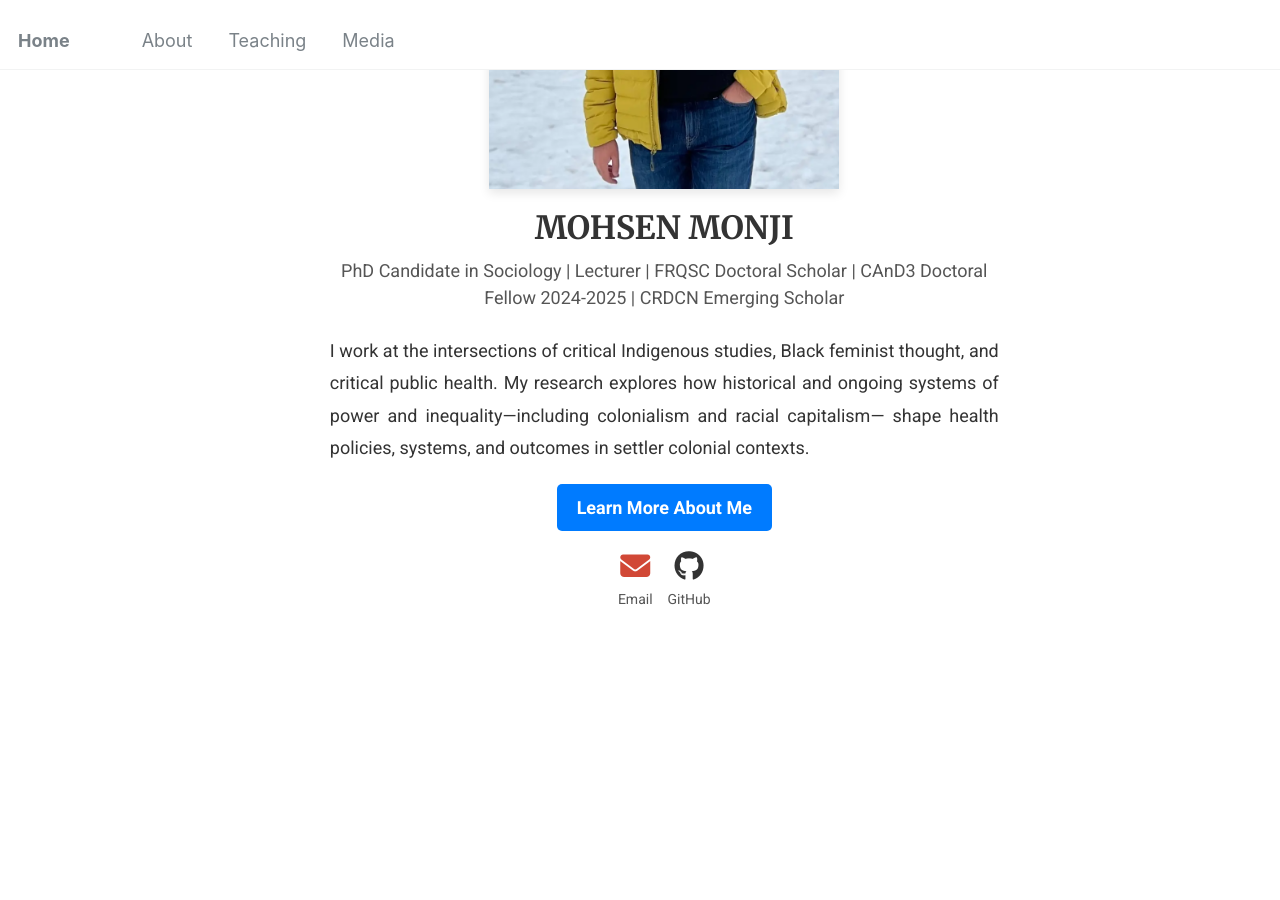
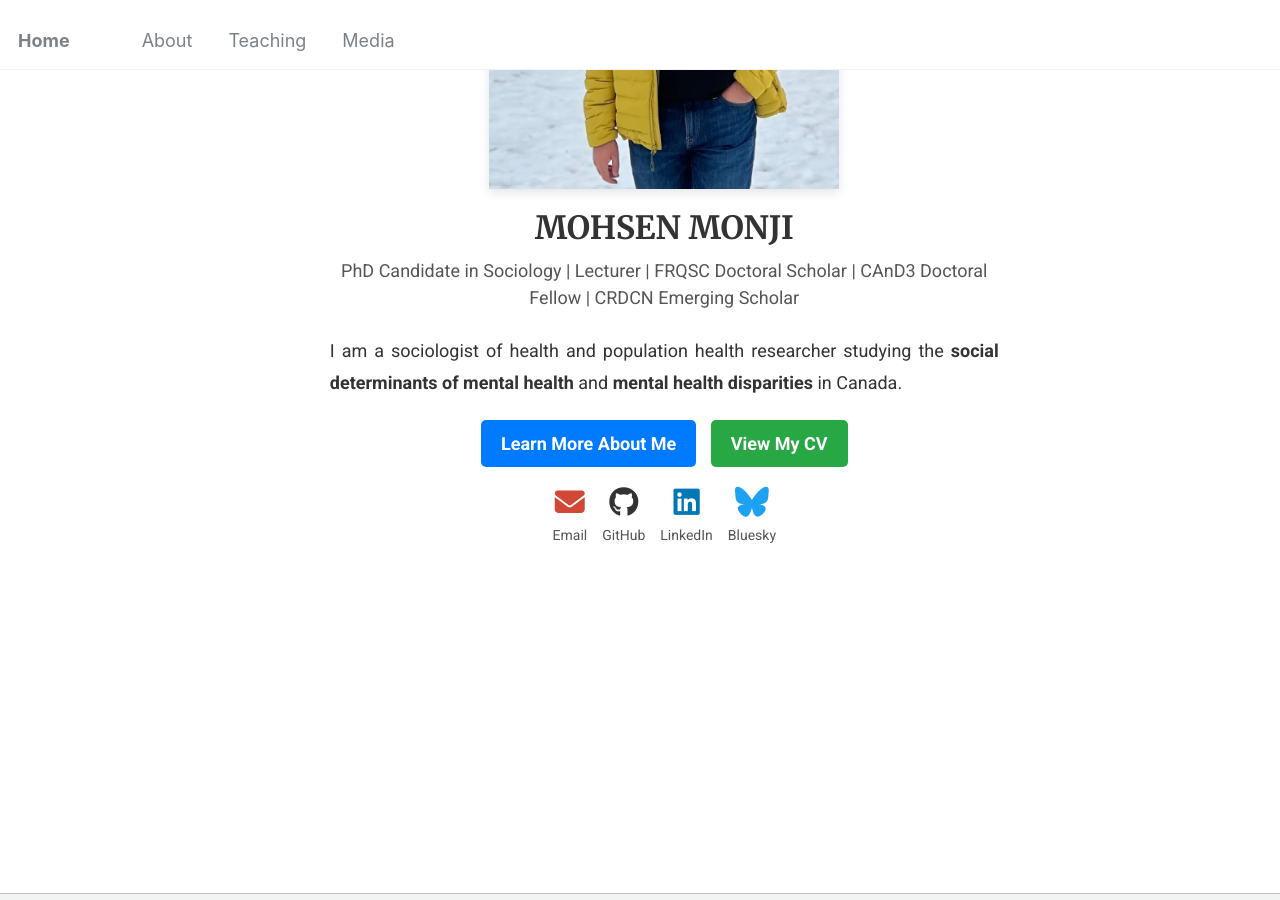
Before and after one commit to Mohsnmonji/mohsnmonji.github.io, a Jekyll site: the page built from _pages/front.md, in a window 1280 px wide and 900 px high, scrolled down 378 px. Built offline with Jekyll 4.4.1, drawn with Linux system fonts in a browser that asks for light colours.

Commit message:
Update front.md

```diff
--- a/_pages/front.md
+++ b/_pages/front.md
@@ -1,19 +1,15 @@
 ---
 permalink: /
 title: ""
-seo_title: "Mohsen Monji"
-description: "Mohsen Monji is a sociologist of health studying the social determinants of mental health and access to mental health care in Canada."
-canonical: "https://www.mohsenmonji.com/"
+seo_title: "Mohsen Monji | Sociologist & Population Health Researcher"
 author_profile: false
 hide_avatar: true
 ---
-
 <div style="text-align: center; margin-top: 50px; max-width: 800px; margin: auto; padding: 20px;">
-
   <!-- Profile Image -->
   <div>
-    <img src="images/mohsen-monji-profile.webp" alt="Mohsen Monji, Sociologist and Population Health Researcher"
-      style="width: 350px; height: 400px; object-fit: cover; border-radius: 0; box-shadow: 0px 4px 10px rgba(0, 0, 0, 0.1); margin-bottom: 20px;">
+   <img src="images/mohsen-monji-profile.webp" alt="Mohsen Monji, Sociologist and Population  Health Researcher"
+     style="width: 350px; height: 400px; object-fit: cover; border-radius: 0; box-shadow: 0px 4px 10px rgba(0, 0, 0, 0.1); margin-bottom: 20px;">
   </div>
 
   <!-- Name -->
@@ -21,34 +17,46 @@ hide_avatar: true
 
   <!-- Subtitle -->
   <p style="font-size: 18px; margin-top: 5px; color: #555;">
-    PhD Candidate in Sociology | Lecturer | FRQSC Doctoral Scholar | CAnD3 Doctoral Fellow 2024-2025 | CRDCN Emerging Scholar
+    PhD Candidate in Sociology | Lecturer | FRQSC Doctoral Scholar | CAnD3 Doctoral Fellow | CRDCN Emerging Scholar
   </p>
 
   <!-- Description -->
-<p style="font-size: 18px; color: #333; text-align: justify; line-height: 1.8; margin-bottom: 20px;">
+  <p style="font-size: 18px; color: #333; text-align: justify; line-height: 1.8; margin-bottom: 20px;">
+    I am a sociologist of health and population health researcher studying the
+    <strong>social determinants of mental health</strong> and <strong>mental health disparities</strong>
+    in Canada.
+  </p>
 
-I work at the intersections of critical Indigenous studies, Black feminist thought, and critical public health. My research explores how historical and ongoing systems of power and inequality—including colonialism and racial capitalism— shape health policies, systems, and outcomes in settler colonial contexts.
-</p>
-
-  <!-- Button -->
+  <!-- Buttons -->
   <div style="margin-bottom: 20px;">
-    <a href="/about-me/" style="display: inline-block; padding: 10px 20px; background-color: #007BFF; color: white; text-decoration: none; border-radius: 5px; font-weight: bold;">
-      Learn More About Me
-    </a>
+    <a href="/about-me/" style="display: inline-block; padding: 10px 20px; background-color: #007BFF; color: white; text-decoration: none; border-radius: 5px; font-weight: bold; margin-right: 10px;">Learn More About Me</a>
+    <a href="/curriculum/" style="display: inline-block; padding: 10px 20px; background-color: #28A745; color: white; text-decoration: none; border-radius: 5px; font-weight: bold;">View My CV</a>
   </div>
 
   <!-- Social Media Links -->
-  <div style="display: flex; justify-content: center; gap: 15px; margin-bottom: 20px;">
-    <div style="text-align: center;">
-      <a href="mailto:mohsen.monji@concordia.ca" target="_blank" style="text-decoration: none;">
-        <i class="fas fa-envelope" style="color: #D14836; font-size: 30px;"></i><br>
-        <span style="font-size: 14px; color: #555;">Email</span>
-      </a>
-    </div>
-    <div style="text-align: center;">
-      <a href="https://github.com/Mohsnmonji" target="_blank" style="text-decoration: none;">
-        <i class="fab fa-github" style="color: #333; font-size: 30px;"></i><br>
-        <span style="font-size: 14px; color: #555;">GitHub</span>
-      </a>
-    </div>
+<div style="display: flex; justify-content: center; gap: 15px; margin-bottom: 20px;">
+  <div style="text-align: center;">
+    <a href="mailto:mohsen.monji@concordia.ca" target="_blank" style="text-decoration: none;">
+      <i class="fas fa-envelope" style="color: #D14836; font-size: 30px;"></i><br>
+      <span style="font-size: 14px; color: #555;">Email</span>
+    </a>
   </div>
+  <div style="text-align: center;">
+    <a href="https://github.com/Mohsnmonji" target="_blank" style="text-decoration: none;">
+      <i class="fab fa-github" style="color: #333; font-size: 30px;"></i><br>
+      <span style="font-size: 14px; color: #555;">GitHub</span>
+    </a>
+  </div>
+  <div style="text-align: center;">
+    <a href="https://www.linkedin.com/in/mohsen-monji-0a3a37269" target="_blank" style="text-decoration: none;">
+      <i class="fab fa-linkedin" style="color: #0077B5; font-size: 30px;"></i><br>
+      <span style="font-size: 14px; color: #555;">LinkedIn</span>
+    </a>
+  </div>
+  <div style="text-align: center;">
+    <a href="https://bsky.app/profile/mohsenmonji.bsky.social" target="_blank" style="text-decoration: none;">
+      <i class="fab fa-bluesky" style="color: #1DA1F2; font-size: 30px;"></i><br>
+      <span style="font-size: 14px; color: #555;">Bluesky</span>
+    </a>
+  </div>
+</div>
```
